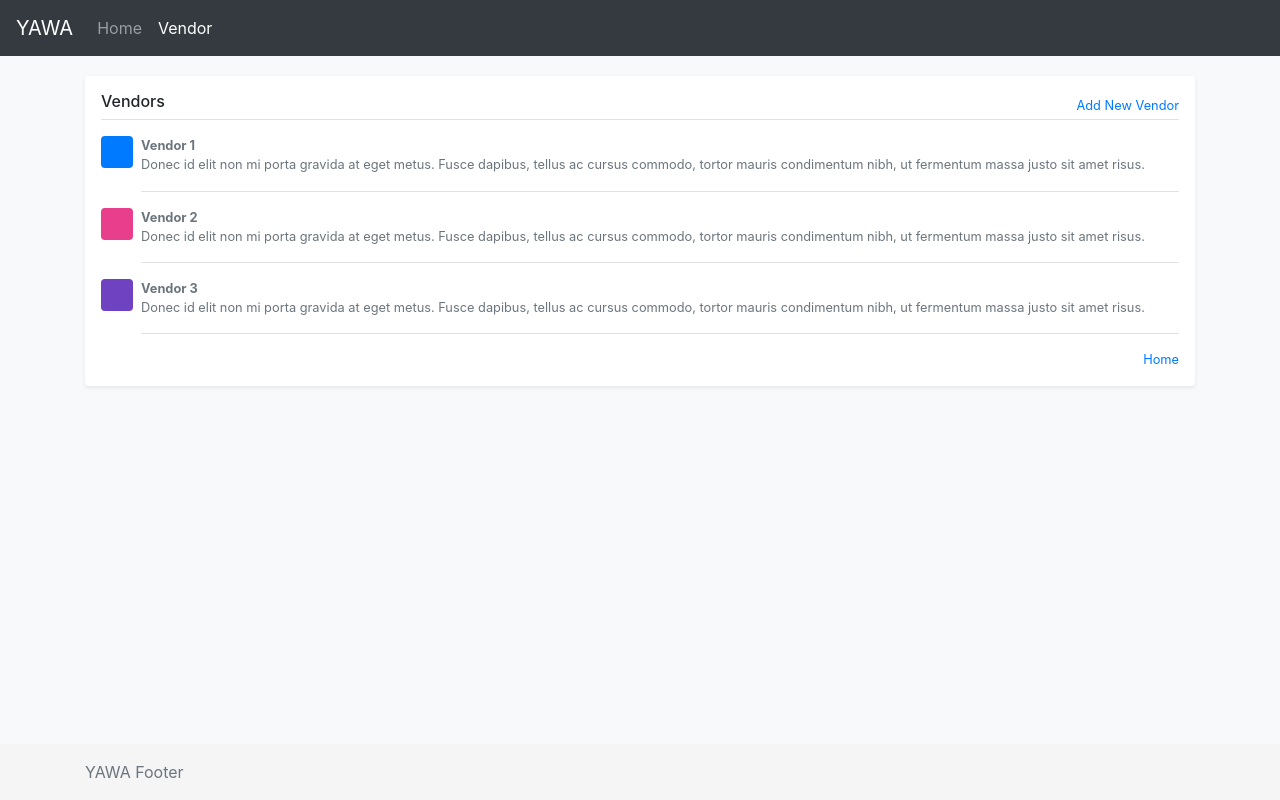
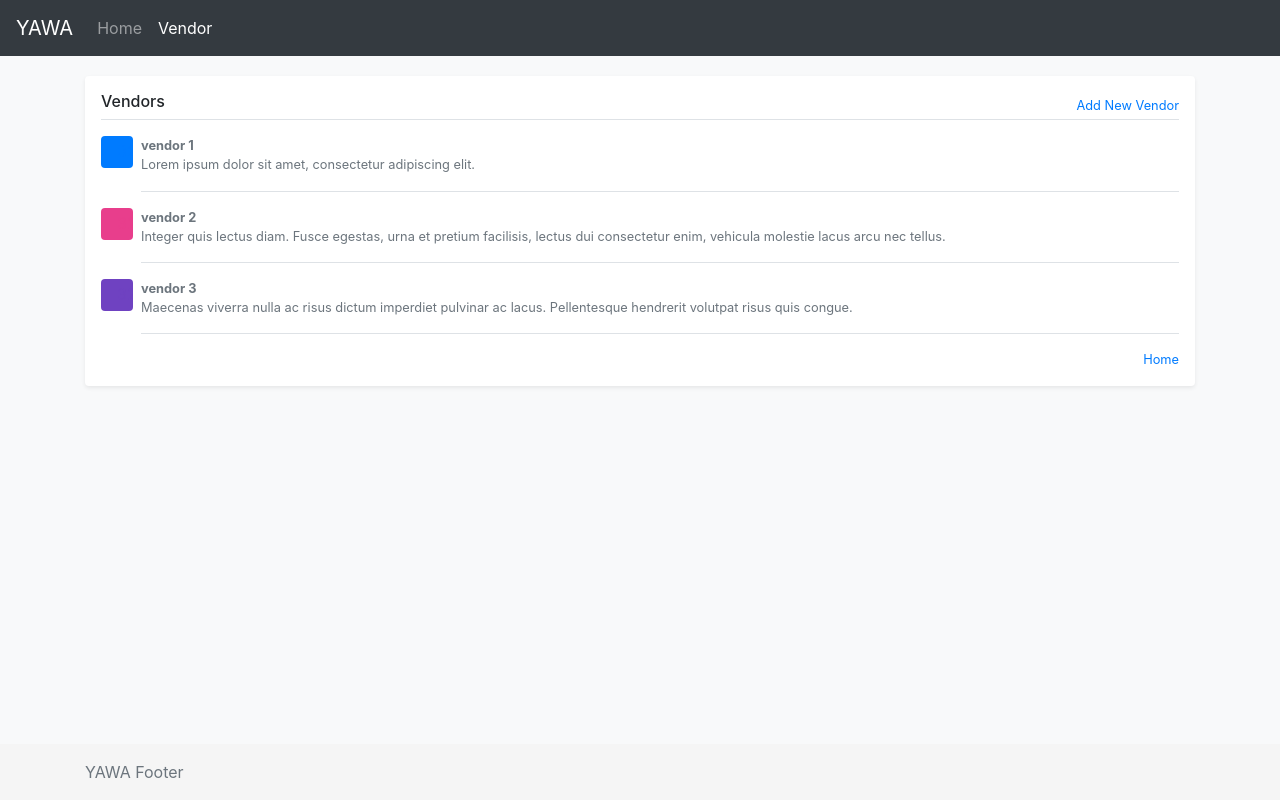
Before and after one commit to EvrenKayali/yawa-front, an Angular app: page /vendor in a window 1280 px wide. Built offline with nearby package versions, Linux system fonts and the light colour scheme.

Commit message:
refactor: move vendor list item to seperate component

```diff
--- /dev/null
+++ b/src/app/features/vendor/components/vendor-card/vendor-card.component.html
@@ -0,0 +1,11 @@
+<div class="media text-muted pt-3">
+  <svg class="bd-placeholder-img mr-2 rounded" width="32" height="32" xmlns="http://www.w3.org/2000/svg"
+    preserveAspectRatio="xMidYMid slice" focusable="false" role="img" aria-label="Placeholder: 32x32">
+    <title>Placeholder</title>
+    <rect [attr.fill]="color" width="100%" height="100%"></rect><text [attr.fill]="color" dy=".3em" x="50%" y="50%">32x32</text>
+  </svg>
+  <p class="media-body pb-3 mb-0 small lh-125 border-bottom border-gray">
+    <strong class="d-block text-gray-dark">{{title}}</strong>
+    {{description}}
+  </p>
+</div>
--- /dev/null
+++ b/src/app/features/vendor/components/vendor-card/vendor-card.component.ts
@@ -0,0 +1,19 @@
+import { Component, OnInit, Input } from '@angular/core';
+
+@Component({
+  selector: 'app-vendor-card',
+  templateUrl: './vendor-card.component.html',
+  styleUrls: ['./vendor-card.component.scss']
+})
+export class VendorCardComponent implements OnInit {
+
+  @Input() title: string;
+  @Input() color: string;
+  @Input() description: string;
+
+  constructor() { }
+
+  ngOnInit() {
+  }
+
+}
--- a/src/app/features/vendor/components/vendor-list/vendor-list.component.html
+++ b/src/app/features/vendor/components/vendor-list/vendor-list.component.html
@@ -3,42 +3,8 @@
     <h6 class="pb-2 mb-0">Vendors</h6>
     <small><a routerLink="new">Add New Vendor</a></small>
   </div>
-  <div class="media text-muted pt-3">
-    <svg class="bd-placeholder-img mr-2 rounded" width="32" height="32" xmlns="http://www.w3.org/2000/svg"
-      preserveAspectRatio="xMidYMid slice" focusable="false" role="img" aria-label="Placeholder: 32x32">
-      <title>Placeholder</title>
-      <rect fill="#007bff" width="100%" height="100%"></rect><text fill="#007bff" dy=".3em" x="50%" y="50%">32x32</text>
-    </svg>
-    <p class="media-body pb-3 mb-0 small lh-125 border-bottom border-gray">
-      <strong class="d-block text-gray-dark">Vendor 1</strong>
-      Donec id elit non mi porta gravida at eget metus. Fusce dapibus, tellus ac cursus commodo, tortor mauris
-      condimentum nibh, ut fermentum massa justo sit amet risus.
-    </p>
-  </div>
-  <div class="media text-muted pt-3">
-    <svg class="bd-placeholder-img mr-2 rounded" width="32" height="32" xmlns="http://www.w3.org/2000/svg"
-      preserveAspectRatio="xMidYMid slice" focusable="false" role="img" aria-label="Placeholder: 32x32">
-      <title>Placeholder</title>
-      <rect fill="#e83e8c" width="100%" height="100%"></rect><text fill="#e83e8c" dy=".3em" x="50%" y="50%">32x32</text>
-    </svg>
-    <p class="media-body pb-3 mb-0 small lh-125 border-bottom border-gray">
-      <strong class="d-block text-gray-dark">Vendor 2</strong>
-      Donec id elit non mi porta gravida at eget metus. Fusce dapibus, tellus ac cursus commodo, tortor mauris
-      condimentum nibh, ut fermentum massa justo sit amet risus.
-    </p>
-  </div>
-  <div class="media text-muted pt-3">
-    <svg class="bd-placeholder-img mr-2 rounded" width="32" height="32" xmlns="http://www.w3.org/2000/svg"
-      preserveAspectRatio="xMidYMid slice" focusable="false" role="img" aria-label="Placeholder: 32x32">
-      <title>Placeholder</title>
-      <rect fill="#6f42c1" width="100%" height="100%"></rect><text fill="#6f42c1" dy=".3em" x="50%" y="50%">32x32</text>
-    </svg>
-    <p class="media-body pb-3 mb-0 small lh-125 border-bottom border-gray">
-      <strong class="d-block text-gray-dark">Vendor 3</strong>
-      Donec id elit non mi porta gravida at eget metus. Fusce dapibus, tellus ac cursus commodo, tortor mauris
-      condimentum nibh, ut fermentum massa justo sit amet risus.
-    </p>
-  </div>
+  <app-vendor-card *ngFor="let vendor of vendors" [title]="vendor.title" [color]="vendor.color" [description]="vendor.description">
+  </app-vendor-card>
   <small class="d-block text-right mt-3">
     <a routerLink="/home">Home</a>
   </small>
--- a/src/app/features/vendor/components/vendor-list/vendor-list.component.ts
+++ b/src/app/features/vendor/components/vendor-list/vendor-list.component.ts
@@ -1,4 +1,5 @@
 import { Component, OnInit } from '@angular/core';
+import { getLocaleEraNames } from '@angular/common';
 
 @Component({
   selector: 'app-vendor-list',
@@ -7,6 +8,23 @@ import { Component, OnInit } from '@angular/core';
 })
 export class VendorListComponent implements OnInit {
 
+  vendors = [
+    {
+      title: "vendor 1",
+      color: "#007bff",
+      description: "Lorem ipsum dolor sit amet, consectetur adipiscing elit.",
+    },
+    {
+      title: "vendor 2",
+      color: "#e83e8c",
+      description: "Integer quis lectus diam. Fusce egestas, urna et pretium facilisis, lectus dui consectetur enim, vehicula molestie lacus arcu nec tellus.",
+    },
+    {
+      title: "vendor 3",
+      color: "#6f42c1",
+      description: "Maecenas viverra nulla ac risus dictum imperdiet pulvinar ac lacus. Pellentesque hendrerit volutpat risus quis congue.",
+    }
+  ];
   constructor() { }
 
   ngOnInit() {
--- a/src/app/features/vendor/vendor.module.ts
+++ b/src/app/features/vendor/vendor.module.ts
@@ -4,9 +4,10 @@ import { VendorComponent } from './components/vendor/vendor.component';
 import { RouterModule } from '@angular/router';
 import { VendorFormComponent } from './components/vendor-form/vendor-form.component';
 import { VendorListComponent } from './components/vendor-list/vendor-list.component';
+import { VendorCardComponent } from './components/vendor-card/vendor-card.component';
 
 @NgModule({
-  declarations: [VendorComponent, VendorFormComponent, VendorListComponent],
+  declarations: [VendorComponent, VendorFormComponent, VendorListComponent, VendorCardComponent],
   imports: [
     CommonModule,
     RouterModule
```
Also changed, not shown: src/app/features/vendor/components/vendor-card/vendor-card.component.scss (added).
